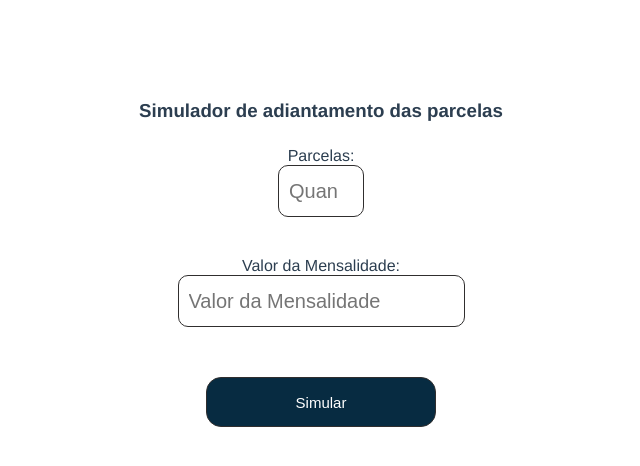
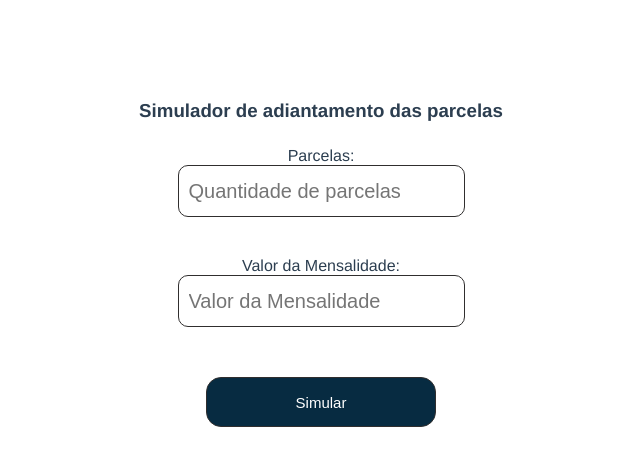
Before and after one commit to wesleyjcr/calculadora_parcelas, a plain HTML site: page index.html in a window 1280 px wide. Shown: the whole page, without its empty margins (319-959 px from the left). Drawn offline with nearby package versions, Linux system fonts and the light colour scheme.

Commit message:
Ajuste na estrutura do projeto

```diff
--- a/index.html
+++ b/index.html
@@ -12,7 +12,7 @@
     <div id="app">
         <h3>Simulador de adiantamento das parcelas</h3>
         <label>Parcelas:</label>
-        <input v-model="parcelas" placeholder="Quantidade de parcelas" type="number" min="1" max="12" step="1">
+        <input v-model="parcelas" placeholder="Quantidade de parcelas">
 
         <label>Valor da Mensalidade:</label>
         <input @change="to_money" v-model="mensalidade" placeholder="Valor da Mensalidade"/>
```
